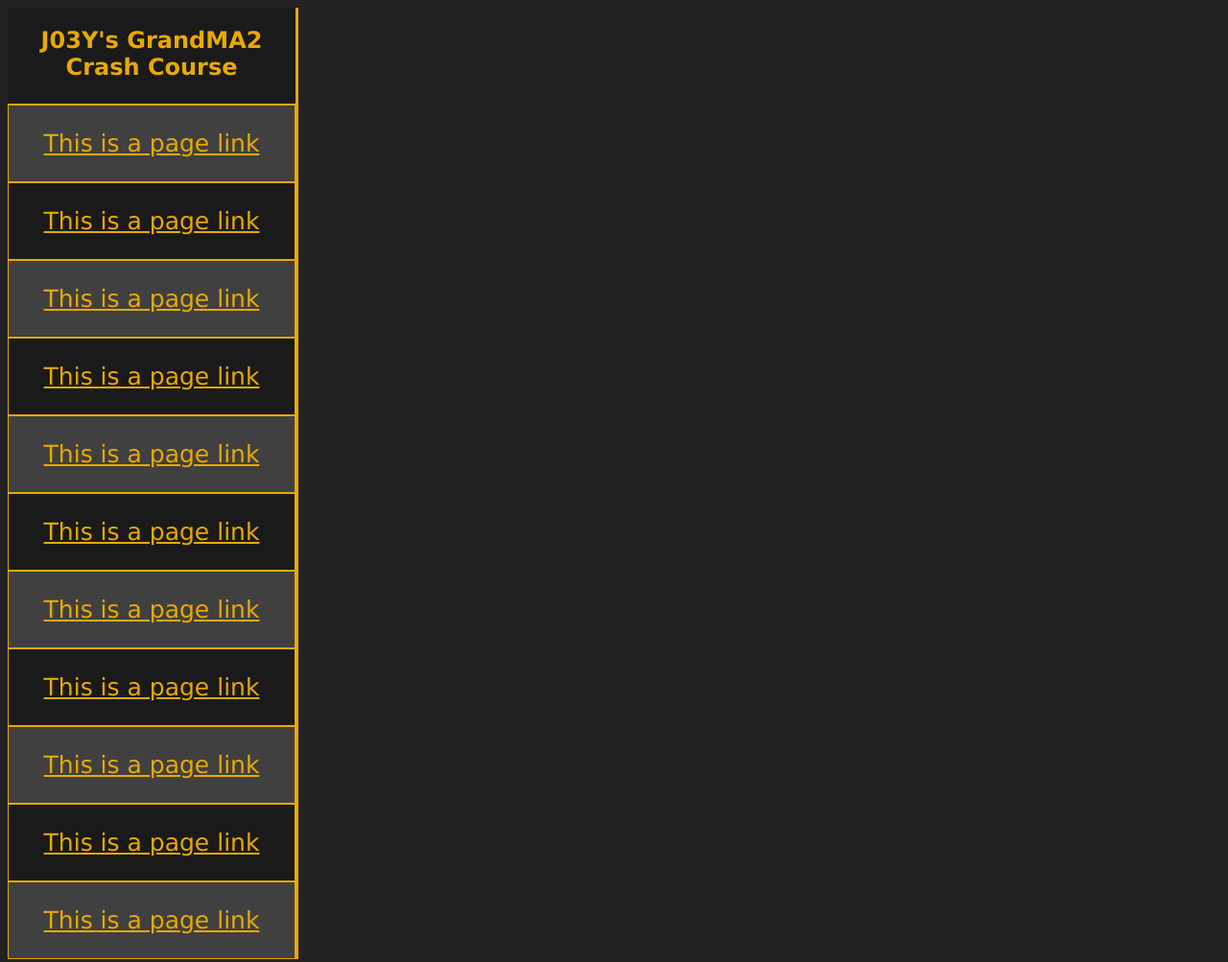
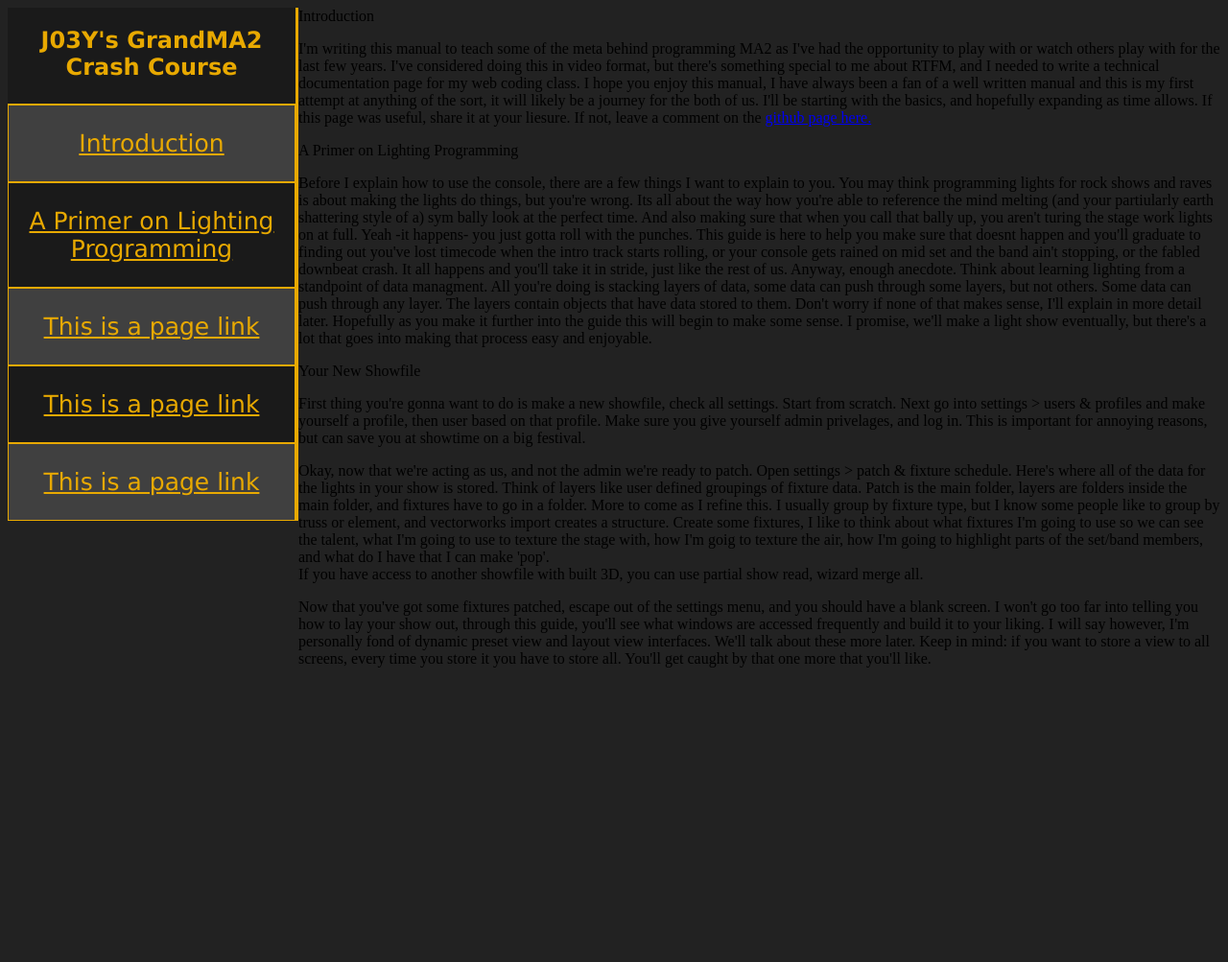
Before and after one commit to UnbannableGT/FCC_ReactiveWebProjects, a plain HTML site: page ConsoleCrashCourse/consoleCrashCourse.html in a window 1280 px wide. Shown: the whole page at 96% size. After the commit the page ends 800 px from the top, so only its background shows below. Drawn offline with Linux system fonts and the light colour scheme.

Commit message:
started writing text console page

```diff
--- a/ConsoleCrashCourse/consoleCrashCourse.css
+++ b/ConsoleCrashCourse/consoleCrashCourse.css
@@ -32,3 +32,12 @@
 a.nav-link.even {
     background-color: #1a1a1a;
 }
+.main-section {
+
+}
+section.main-section {
+
+}
+header.main-section {
+
+}
--- a/ConsoleCrashCourse/consoleCrashCourse.html
+++ b/ConsoleCrashCourse/consoleCrashCourse.html
@@ -13,14 +13,8 @@
             <header class="navbar">
                 <h1 class="navbar">J03Y's GrandMA2 Crash Course</h1>
             </header>
-            <a class="nav-link odd" href="#">This is a page link</a>
-            <a class="nav-link even" href="#">This is a page link</a>
-            <a class="nav-link odd" href="#">This is a page link</a>
-            <a class="nav-link even" href="#">This is a page link</a>
-            <a class="nav-link odd" href="#">This is a page link</a>
-            <a class="nav-link even" href="#">This is a page link</a>
-            <a class="nav-link odd" href="#">This is a page link</a>
-            <a class="nav-link even" href="#">This is a page link</a>
+            <a class="nav-link odd" href="#Introduction">Introduction</a>
+            <a class="nav-link even" href="#A_Primer_on_Lighting_Programming">A Primer on Lighting Programming</a>
             <a class="nav-link odd" href="#">This is a page link</a>
             <a class="nav-link even" href="#">This is a page link</a>
             <a class="nav-link odd" href="#">This is a page link</a>
@@ -28,6 +22,70 @@
 
         <main id="main-doc" class="main-doc">
 
+
+            <section id="Introduction" class="main-section">
+
+                <header class="main-section">Introduction</header>
+
+                <p>
+                    I'm writing this manual to teach some of the meta behind programming MA2 as I've had the opportunity to
+                    play with or watch others play with for the last few years. I've considered doing this in video format,
+                    but there's something special to me about RTFM, and I needed to write a technical documentation page for
+                    my web coding class. I hope you enjoy this manual, I have always been a fan of a well written manual and this is
+                    my first attempt at anything of the sort, it will likely be a journey for the both of us. I'll
+                    be starting with the basics, and hopefully expanding as time allows. If this page was useful, share it at
+                    your liesure. If not, leave a comment on the <a class="main-section" href="https://github.com/UnbannableGT/FreeCodeCampProjects">github page here.</a>
+                </p>
+            </section>
+
+
+            <section id="A_Primer_on_Lighting_Programming" class="main-section">
+
+                <header class="main-section">A Primer on Lighting Programming</header>
+
+                <p class="main-section">
+                    Before I explain how to use the console, there are a few things I want to explain to you. You may think programming
+                    lights for rock shows and raves is about making the lights do things, but you're wrong. Its all about the way how you're
+                    able to reference the mind melting (and your partiularly earth shattering style of a) sym bally look at the perfect time. And
+                    also making sure that when you call that bally up, you aren't turing the stage work lights on at full. Yeah -it happens- you
+                    just gotta roll with the punches. This guide is here to help you make sure that doesnt happen and you'll graduate to finding
+                    out you've lost timecode when the intro track starts rolling, or your console gets rained on mid set and the band ain't stopping,
+                    or the fabled downbeat crash. It all happens and you'll take it in stride, just like the rest of us. Anyway, enough anecdote.
+                    Think about learning lighting from a standpoint of data managment. All you're doing is stacking layers of data, some data can
+                    push through some layers, but not others. Some data can push through any layer. The layers contain objects that have data stored to them.
+                    Don't worry if none of that makes sense, I'll explain in more detail later. Hopefully as you make it further into the guide this will begin
+                    to make some sense. I promise, we'll make a light show eventually, but there's a lot that goes into making that process easy and enjoyable.
+                </p>
+
+            </section>
+
+
+            <section id="Your_New_Showfile" class="main-section">
+
+                <header class="main-section">Your New Showfile</header>
+
+                <p class="main-section">
+                    First thing you're gonna want to do is make a new showfile, check all settings. Start from scratch. Next go into settings > users & profiles and make yourself a profile, then user based on that profile.
+                    Make sure you give yourself admin privelages, and log in. This is important for annoying reasons, but can save you at showtime on a big festival.
+                </p>
+
+                <p class="main-section">
+                    Okay, now that we're acting as us, and not the admin we're ready to patch. Open settings > patch & fixture schedule. Here's where all of the data for the lights in your show is stored.
+                    Think of layers like user defined groupings of fixture data. Patch is the main folder, layers are folders inside the main folder, and fixtures have to go in a folder.
+                    More to come as I refine this. I usually group by fixture type, but I know some people like to group by truss or element, and vectorworks import creates a structure.
+                    Create some fixtures, I like to think about what fixtures I'm going to use so we can see the talent, what I'm going to use to texture the stage with, how I'm goig to
+                    texture the air, how I'm going to highlight parts of the set/band members, and what do I have that I can make 'pop'.
+                    <br>
+                    If you have access to another showfile with built 3D, you can use partial show read, wizard merge all.
+                </p>
+
+                <p class="main-section">
+                   Now that you've got some fixtures patched, escape out of the settings menu, and you should have a blank screen. I won't go too far into telling you how to lay your show out, through
+                   this guide, you'll see what windows are accessed frequently and build it to your liking. I will say however, I'm personally fond of dynamic preset view and layout view interfaces. We'll
+                   talk about these more later. Keep in mind: if you want to store a view to all screens, every time you store it you have to store all. You'll get caught by that one more that you'll like.
+                </p>
+            </section>
+
         </main>
     </body>
 </html>
```
Also changed, not shown: 2 other files.
